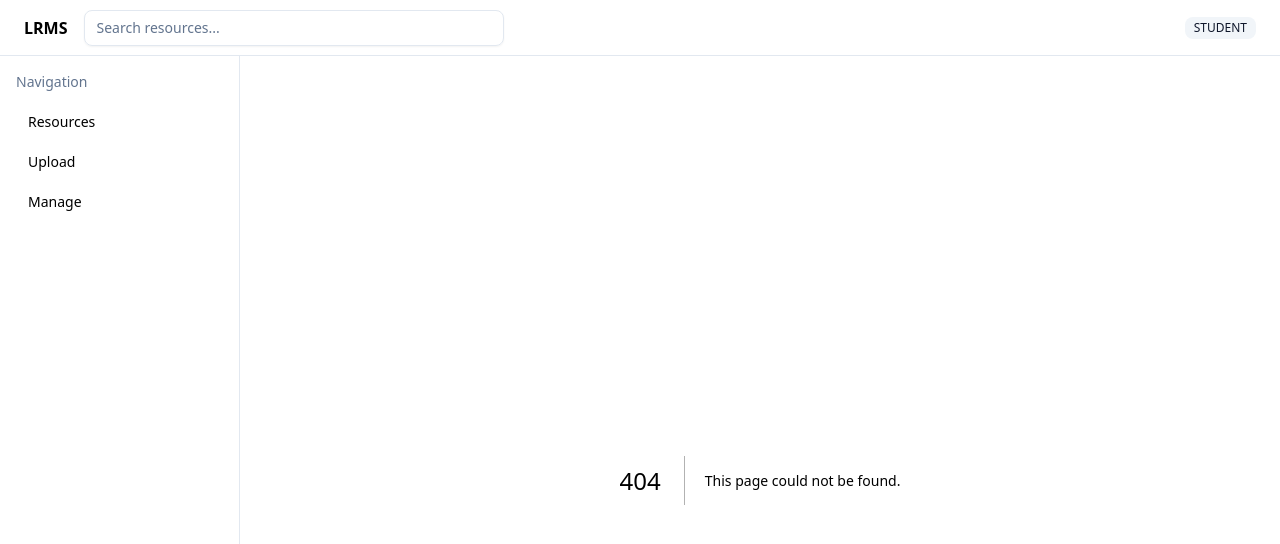
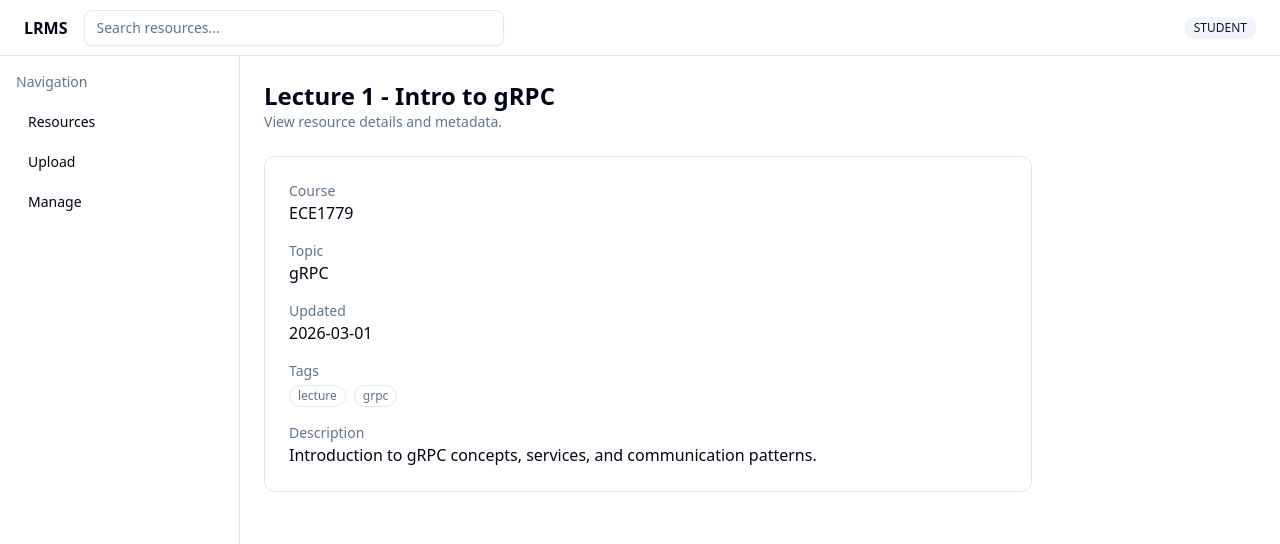
Before and after one commit to kwei-zhang/CourseHub, a Next.js app in the folder frontend/: page /resources/r1 in a window 1280 px wide. Before the commit this address had no page. Shown: the top 544 px of the page. Built offline with nearby package versions, Linux system fonts and the light colour scheme.

Commit message:
feat(frontend):navigate to resource detail page on click

```diff
--- /dev/null
+++ b/frontend/src/app/resources/[id]/page.tsx
@@ -0,0 +1,93 @@
+type Resource = {
+  id: string;
+  title: string;
+  course: string;
+  topic: string;
+  tags: string[];
+  updatedAt: string;
+  description: string;
+};
+
+const MOCK: Resource[] = [
+  {
+    id: "r1",
+    title: "Lecture 1 - Intro to gRPC",
+    course: "ECE1779",
+    topic: "gRPC",
+    tags: ["lecture", "grpc"],
+    updatedAt: "2026-03-01",
+    description:
+      "Introduction to gRPC concepts, services, and communication patterns.",
+  },
+  {
+    id: "r2",
+    title: "Assignment 2 - Docker Checklist",
+    course: "ECE1779",
+    topic: "Docker",
+    tags: ["assignment", "docker"],
+    updatedAt: "2026-03-03",
+    description:
+      "Checklist and requirements for completing the Docker assignment.",
+  },
+];
+
+export default async function ResourceDetailPage({
+  params,
+}: {
+  params: Promise<{ id: string }>;
+}) {
+  const { id } = await params;
+
+  const resource = MOCK.find((item) => item.id === id);
+
+  if (!resource) {
+    return <div className="text-sm text-red-500">Resource not found.</div>;
+  }
+
+  return (
+    <div className="max-w-3xl space-y-6">
+      <div>
+        <h1 className="text-2xl font-semibold">{resource.title}</h1>
+        <p className="text-sm text-muted-foreground">
+          View resource details and metadata.
+        </p>
+      </div>
+
+      <div className="rounded-lg border p-6 space-y-4">
+        <div>
+          <p className="text-sm text-muted-foreground">Course</p>
+          <p className="font-medium">{resource.course}</p>
+        </div>
+
+        <div>
+          <p className="text-sm text-muted-foreground">Topic</p>
+          <p className="font-medium">{resource.topic}</p>
+        </div>
+
+        <div>
+          <p className="text-sm text-muted-foreground">Updated</p>
+          <p className="font-medium">{resource.updatedAt}</p>
+        </div>
+
+        <div>
+          <p className="text-sm text-muted-foreground">Tags</p>
+          <div className="flex gap-2 mt-1">
+            {resource.tags.map((tag) => (
+              <span
+                key={tag}
+                className="rounded-full border px-2 py-0.5 text-xs text-muted-foreground"
+              >
+                {tag}
+              </span>
+            ))}
+          </div>
+        </div>
+
+        <div>
+          <p className="text-sm text-muted-foreground">Description</p>
+          <p className="font-medium">{resource.description}</p>
+        </div>
+      </div>
+    </div>
+  );
+}
--- a/frontend/src/app/resources/page.tsx
+++ b/frontend/src/app/resources/page.tsx
@@ -7,6 +7,7 @@ import {
   TableRow,
 } from "@/components/ui/table";
 import { Badge } from "@/components/ui/badge";
+import Link from "next/link";
 
 const MOCK = [
   {
@@ -52,7 +53,11 @@ export default function Home() {
           <TableBody>
             {MOCK.map((r) => (
               <TableRow key={r.id} className="hover:bg-muted/50">
-                <TableCell className="font-medium">{r.title}</TableCell>
+                <TableCell className="font-medium">
+                  <Link href={`/resources/${r.id}`} className="hover:underline">
+                    {r.title}
+                  </Link>
+                </TableCell>
                 <TableCell>{r.course}</TableCell>
                 <TableCell>{r.topic}</TableCell>
                 <TableCell className="space-x-1">
```
